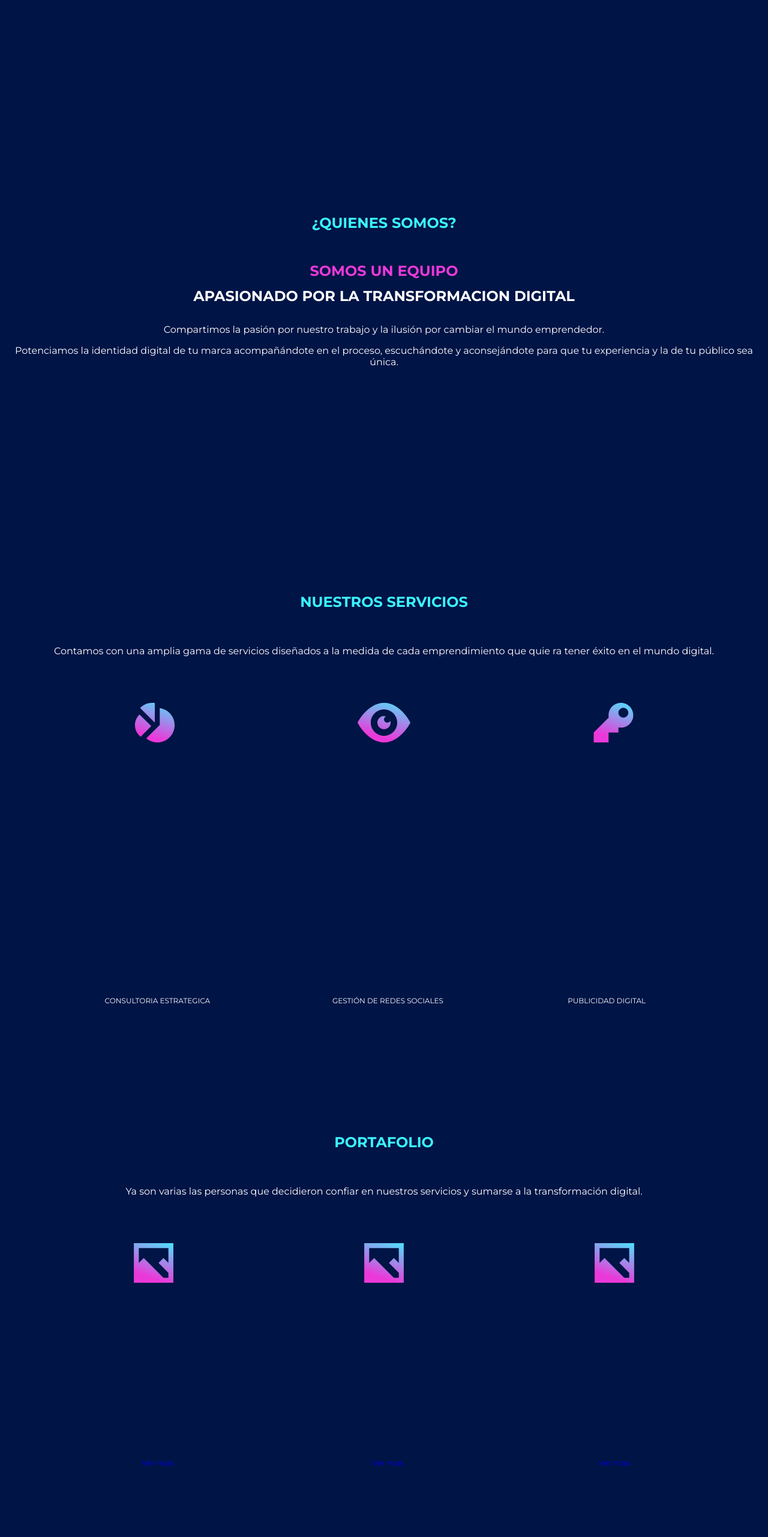
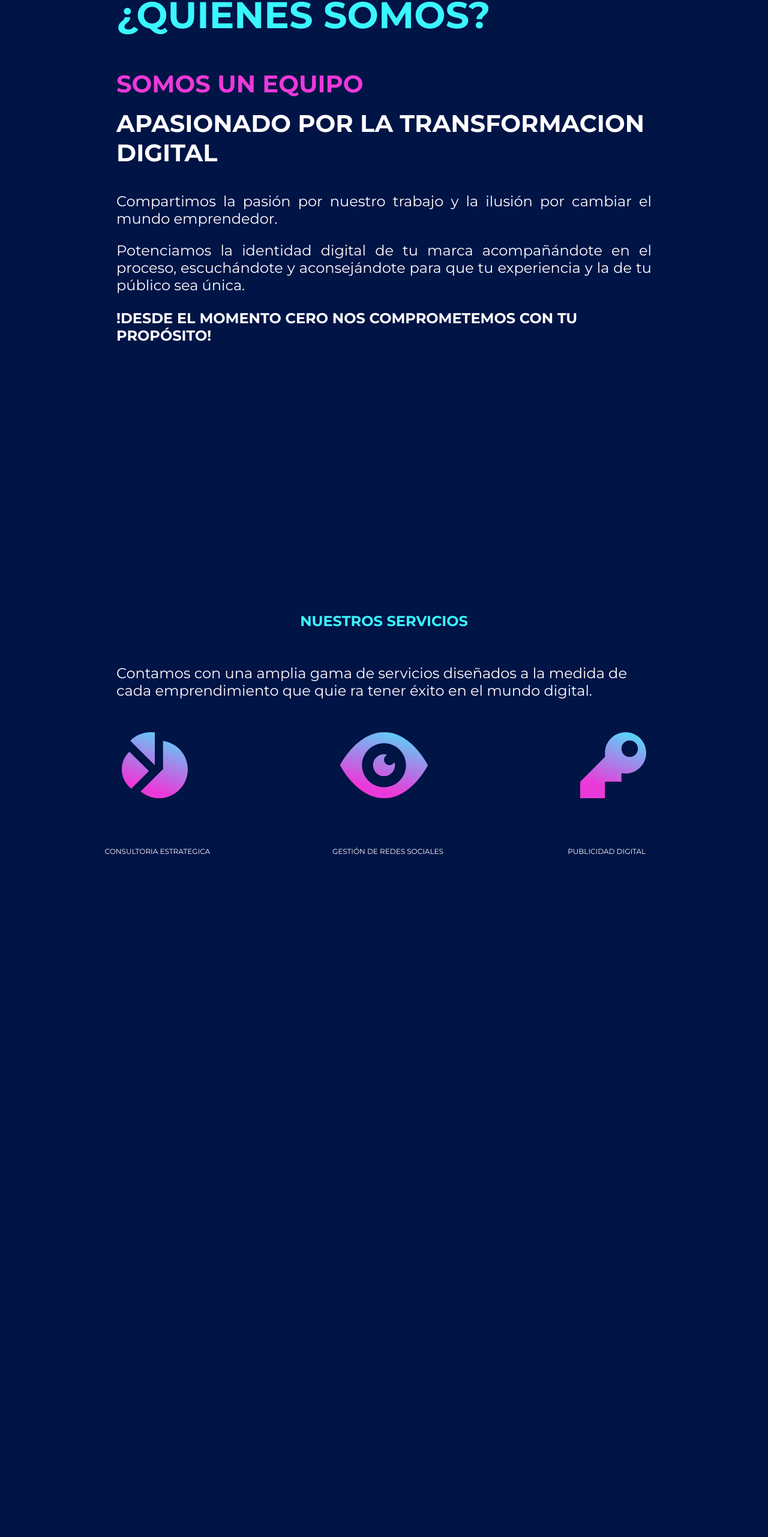
Before and after one commit to PochiTama-dev/Calu, a React (Create React App) app: page / in a window 1280 px wide. Shown: the part 194-2757 px from the top of the page at 60% size. Built offline with nearby package versions, Linux system fonts and the light colour scheme.

Commit message:
Add About

```diff
--- a/package.json
+++ b/package.json
@@ -11,6 +11,7 @@
     "gh-pages": "^5.0.0",
     "react": "^18.2.0",
     "react-dom": "^18.2.0",
+    "react-multi-carousel": "^2.8.4",
     "react-router-dom": "^6.11.0",
     "react-scripts": "5.0.1",
     "react-swipeable": "^7.0.0",
--- a/src/Components/About/About.jsx
+++ b/src/Components/About/About.jsx
@@ -1,10 +1,26 @@
-import React from 'react'
-import './about.css'
+import React from "react";
+import "./about.css";
 
 const About = () => {
   return (
-    <div>About</div>
-  )
-}
+    <div className="about_container">
+      <h1 className="title-first-quienes-somos">¿QUIENES SOMOS?</h1>
+      <h2 className="sub-first">SOMOS UN EQUIPO</h2>
+      <h2 className="sub-second">APASIONADO POR LA TRANSFORMACION DIGITAL</h2>
+      <p className="text-first">
+        Compartimos la pasión por nuestro trabajo y la ilusión por cambiar el
+        mundo emprendedor.
+      </p>
+      <p className="text-first">
+        Potenciamos la identidad digital de tu marca acompañándote en el
+        proceso, escuchándote y aconsejándote para que tu experiencia y la de tu
+        público sea única.
+      </p>
+      <p className="text-last">
+        !DESDE EL MOMENTO CERO NOS COMPROMETEMOS CON TU PROPÓSITO!
+      </p>
+    </div>
+  );
+};
 
-export default About
+export default About;
--- a/src/Components/About/about.css
+++ b/src/Components/About/about.css
@@ -0,0 +1,75 @@
+.about_container {
+  margin: 2% 15% 0% 15%;
+}
+.title-first-quienes-somos {
+  color: #3af6ff;
+  padding: 5% 0% 2% 0%;
+  text-align: left;
+  font-size: 62px;
+}
+
+.sub-first {
+  color: #eb39d9;
+  text-align: left;
+  line-height: 15px;
+  font-size: 40px;
+}
+
+.sub-second {
+  color: white;
+  text-align: left;
+  padding-bottom: 1%;
+  font-size: 40px;
+}
+
+.text-first {
+  text-align: justify;
+  font-size: 24px;
+}
+.text-last {
+  color: white;
+  text-align: left;
+  padding-bottom: 1%;
+  margin-top: 3%;
+  font-size: 24px;
+  font-weight: bold;
+}
+
+@media (max-width: 480px) {
+  .title-first-quienes-somos {
+    color: #3af6ff;
+    padding: 25% 0% 2% 0%;
+    text-align: left;
+    font-size: 150%;
+  }
+
+  .sub-first {
+    padding-top: 5%;
+    color: #eb39d9;
+    text-align: left;
+    line-height: 15px;
+    font-size: 120%;
+  }
+
+  .sub-second {
+    color: white;
+    text-align: left;
+    padding-bottom: 1%;
+    font-size: 120%;
+  }
+
+  .text-first {
+    padding-top: 5%;
+    text-align: justify;
+    font-size: 100%;
+  }
+  .text-last {
+    padding-top: 5%;
+    color: white;
+    text-align: left;
+    padding-bottom: 1%;
+    margin-top: 3%;
+    font-size: 120%;
+    font-weight: bold;
+  }
+}
--- a/src/Components/Home/Home.jsx
+++ b/src/Components/Home/Home.jsx
@@ -1,19 +1,20 @@
-import { useState } from 'react';
-import { useSwipeable } from 'react-swipeable';
-import 'animate.css/animate.min.css';
-import './home.css'
-import { Header} from '../Header/header';
-import icono from "../Home/icon_eye.svg"
-import icono2 from "../Home/🦆 icon _key_.svg"
-import icono3 from "../Home/🦆 icon _pie chart_.svg"
-import icono4 from "../Home/icono_imagen.svg"
+import { useState } from "react";
+import { useSwipeable } from "react-swipeable";
+import "animate.css/animate.min.css";
+import "./home.css";
+import { Header } from "../Header/header";
+import icono from "../Home/icon_eye.svg";
+import icono2 from "../Home/🦆 icon _key_.svg";
+import icono3 from "../Home/🦆 icon _pie chart_.svg";
+import About from "../About/About";
 
 const Home = () => {
   const numSections = 4;
   const [currentSection, setCurrentSection] = useState(0);
 
   const handlers = useSwipeable({
-    onSwipedUp: () => setCurrentSection((prev) => Math.min(prev + 1, numSections - 1)),
+    onSwipedUp: () =>
+      setCurrentSection((prev) => Math.min(prev + 1, numSections - 1)),
     onSwipedDown: () => setCurrentSection((prev) => Math.max(prev - 1, 0)),
   });
 
@@ -27,48 +28,66 @@ const Home = () => {
   };
 
   return (
-    <div {...handlers} onWheel={handleScroll} style={{
-      transform: `translateY(-${currentSection * 100}vh)`,
-      height: '100vh',
-      width: '100%',
-      transition: 'transform 0.5s ease-in-out'
-    }}>
-      <Header/>
-      <section style={{ height: '110vh', transition: 'transform 0.5s ease-in-out' }} className={`section-1 ${currentSection === 0 ? 'animate__animated animate__fadeIn' : ''}`}>
-         <h1 className='title-first-quienes-somos'>¿QUIENES SOMOS?</h1>
-         <h2 className='sub-first'>SOMOS UN EQUIPO</h2>
-         <h2 className='sub-second'>APASIONADO POR LA TRANSFORMACION DIGITAL</h2>
-         <p className='text-first'>Compartimos la pasión por nuestro trabajo y la ilusión por cambiar el mundo emprendedor.</p>
-         <p className='text-first'>Potenciamos la identidad digital de tu marca acompañándote en el proceso, escuchándote y aconsejándote para que tu experiencia y la de tu público sea única.</p>
+    <div
+      {...handlers}
+      onWheel={handleScroll}
+      style={{
+        transform: `translateY(-${currentSection * 100}vh)`,
+        height: "100vh",
+        width: "100%",
+        transition: "transform 0.5s ease-in-out",
+      }}
+    >
+      <Header />
+      <section
+        style={{
+          height: "110vh",
+          transition: "transform 0.5s ease-in-out",
+        }}
+        className={`section-1 ${
+          currentSection === 0 ? "animate__animated animate__fadeIn" : ""
+        }`}
+      >
+        <About></About>
       </section>
-      <section style={{ height: '110vh', transition: 'transform 0.5s ease-in-out' }} className={`section-2 ${currentSection === 1 ? 'animate__animated animate__fadeIn' : ''}`}>
-        <h1 className='title-first-nuestros-servicios'>NUESTROS SERVICIOS</h1>
-        <p className='text-second'>Contamos con una amplia gama de servicios diseñados a la medida de cada emprendimiento que quie ra tener éxito en el mundo digital.</p>
-        <div className='ctn-servicios'>
-          <img className='icono-servicios' src={icono3} alt="icono pay" />
-          <p className='text-icono-servicios'>CONSULTORIA ESTRATEGICA</p>
-          <img className='icono-servicios' src={icono} alt="icono ojo" />
-          <p className='text-icono2-servicios'>GESTIÓN DE REDES SOCIALES</p>
-          <img className='icono-servicios' src={icono2} alt="icono llave" />
-          <p className='text-icono3-servicios'>PUBLICIDAD DIGITAL</p>
+      <section
+        style={{ height: "110vh", transition: "transform 0.5s ease-in-out" }}
+        className={`section-2 ${
+          currentSection === 1 ? "animate__animated animate__fadeIn" : ""
+        }`}
+      >
+        <h1 className="title-first-nuestros-servicios">NUESTROS SERVICIOS</h1>
+
+        <p className="text-second">
+          Contamos con una amplia gama de servicios diseñados a la medida de
+          cada emprendimiento que quie ra tener éxito en el mundo digital.
+        </p>
+        <div className="ctn-servicios">
+          <img className="icono-servicios" src={icono3} alt="icono pay" />
+          <p className="text-icono-servicios">CONSULTORIA ESTRATEGICA</p>
+          <img className="icono-servicios" src={icono} alt="icono ojo" />
+          <p className="text-icono2-servicios">GESTIÓN DE REDES SOCIALES</p>
+          <img className="icono-servicios" src={icono2} alt="icono llave" />
+          <p className="text-icono3-servicios">PUBLICIDAD DIGITAL</p>
         </div>
       </section>
-      <section style={{ height: '110vh', transition: 'transform 0.5s ease-in-out' }} className={`section-3 ${currentSection === 2 ? 'animate__animated animate__fadeIn' : ''}`}>
-        <h1 className='title-first-portafolio'>PORTAFOLIO</h1>
-        <p className='text-second'>Ya son varias las personas que decidieron confiar en nuestros servicios y sumarse a la transformación digital.</p>
-        <div className='ctn-portafolio'>
-          <img className='icono-portafolio' src={icono4} alt="icono pay" />
-          <p className='text-icono-portafolio'>DON OFICIOS</p>
-          <a className='button-portafolio' href=" ">Ver mas</a>
-          <img className='icono-portafolio' src={icono4} alt="icono ojo" />
-          <p className='text-icono2-portafolio'>STILL JOBS</p>
-          <a className='button-portafolio2' href=" ">Ver mas</a>
-          <img className='icono-portafolio' src={icono4} alt="icono llave" />
-          <p className='text-icono3-portafolio'>COMUNIDAD DE MARCAS</p>
-          <a className='button-portafolio3' href=" ">Ver mas</a>
-        </div>
+
+      <section
+        style={{ height: "110vh", transition: "transform 0.5s ease-in-out" }}
+        className={`section-3 ${
+          currentSection === 2 ? "animate__animated animate__fadeIn" : ""
+        }`}
+      >
+        <div className="ctn-portafolio"></div>
       </section>
-      <section style={{ height: '110vh', transition: 'transform 0.5s ease-in-out' }} className={`section-4 ${currentSection === 3 ? 'animate__animated animate__fadeIn' : ''}`}><h1 className='title-first'>NOVEDADES</h1></section>
+      <section
+        style={{ height: "110vh", transition: "transform 0.5s ease-in-out" }}
+        className={`section-4 ${
+          currentSection === 3 ? "animate__animated animate__fadeIn" : ""
+        }`}
+      >
+        <h1 className="title-first">NOVEDADES</h1>
+      </section>
     </div>
   );
 };
--- a/src/Components/Home/home.css
+++ b/src/Components/Home/home.css
@@ -1,64 +1,56 @@
-
-.title-first-quienes-somos{
-  color: #3AF6FF;
-  padding:35% 0% 3% 0%;
-  text-align: center;
-
-}
-
-.sub-first{
-    color:#EB39D9;
-    text-align: center;
-    line-height: 15px;
-
-}
-
-.sub-second{
-    color: white;
-    text-align: center;
-    padding-bottom: 1%;
-}
-
-.text-first{
-  text-align: center;
-
-}
-
-.section-1, .section-2, .section-3 p{
+.section-1,
+.section-2,
+.section-3 p {
   color: white;
   padding: 0px 3px;
 }
 
-.title-first-nuestros-servicios{
-  color: #3AF6FF;
+.title-first-nuestros-servicios {
+  color: #3af6ff;
   padding: 14% 0% 3% 0%;
   text-align: center;
 }
 
-.text-second{
-  text-align: center;
+.text-second {
+  text-align: left;
   margin-bottom: 0%;
-
+  font-size: 24px;
+  margin: 0% 15% 0px 15%;
 }
 
-.ctn-servicios, .ctn-portafolio {
+.ctn-servicios {
   width: 90%;
   height: 25%;
   display: flex;
   margin: 0% auto;
   justify-content: center;
   align-items: center;
+
   /* background-color: rgba(0, 0, 255, 0.288); */
 }
 
-.icono-servicios, .icono-portafolio{
-  justify-content: space-between;
-  width: 29%;
-  height: 30%;
-  padding: 0% 3% 0% 3%;
+.ctn-portafolio {
+  display: flex;
+
+  justify-content: center;
+  align-items: center;
+
+  /* background-color: rgba(0, 0, 255, 0.288); */
 }
 
-.text-icono-servicios, .text-icono2-servicios, .text-icono3-servicios, .text-icono-portafolio, .text-icono2-portafolio, .text-icono3-portafolio{
+.icono-servicios {
+  justify-content: space-between;
+  width: 50%;
+  height: 50%;
+  /*padding: 0% 3% 0% 3%;*/
+}
+
+.text-icono-servicios,
+.text-icono2-servicios,
+.text-icono3-servicios,
+.text-icono-portafolio,
+.text-icono2-portafolio,
+.text-icono3-portafolio {
   position: fixed;
   font-size: 12px;
   width: 30%;
@@ -66,59 +58,16 @@
   text-align: center;
 }
 
-.text-icono-servicios{
-  margin: 90% 60% 0% 1%;
+.text-icono-servicios {
+  margin: 40% 60% 0% 1%;
 }
 
-.text-icono2-servicios{
-  margin: 90% 3% 0% 4%;
+.text-icono2-servicios {
+  margin: 40% 3% 0% 4%;
 }
 
-.text-icono3-servicios{
-  margin: 90% 2% 0% 60%;
-}
-
-.title-first-portafolio{
-  color: #3AF6FF;
-  padding: 14% 0% 3% 0%;
-  text-align: center;
-}
-
-.text-icono-portafolio, .text-icono2-portafolio, .text-icono3-portafolio{
-  font-size: 11px;
-}
-
-.text-icono-portafolio{
-  margin: 90% 60% 0% 1%;
-}
-
-.text-icono2-portafolio{
-  margin: 90% 3% 0% 4%;
-}
-
-.text-icono3-portafolio{
-  margin: 90% 0% 0% 60%;
-}
-
-.button-portafolio, .button-portafolio2, .button-portafolio3{
-  position: fixed;
-  font-size: 13px;
-  width: 17%;
-  text-align: center;
-  text-decoration: none;
-  text-decoration-color: linear-gradient(180deg, rgba(58,246,255,1) 40%, rgba(185,4,139,0.9154228855721394) 60%);
-}
-
-.button-portafolio{
-  margin: 52% 60% 0% 1%;
-}
-
-.button-portafolio2{
-  margin: 52% 3% 0% 4%;
-}
-
-.button-portafolio3{
-  margin: 52% 0% 0% 60%;
+.text-icono3-servicios {
+  margin: 40% 2% 0% 60%;
 }
 
 .animate__fadeIn {
```
Also changed, not shown: 2 other files (tests, documents, lock files or other folders). Lines whose indentation alone changed are shown as unchanged.
